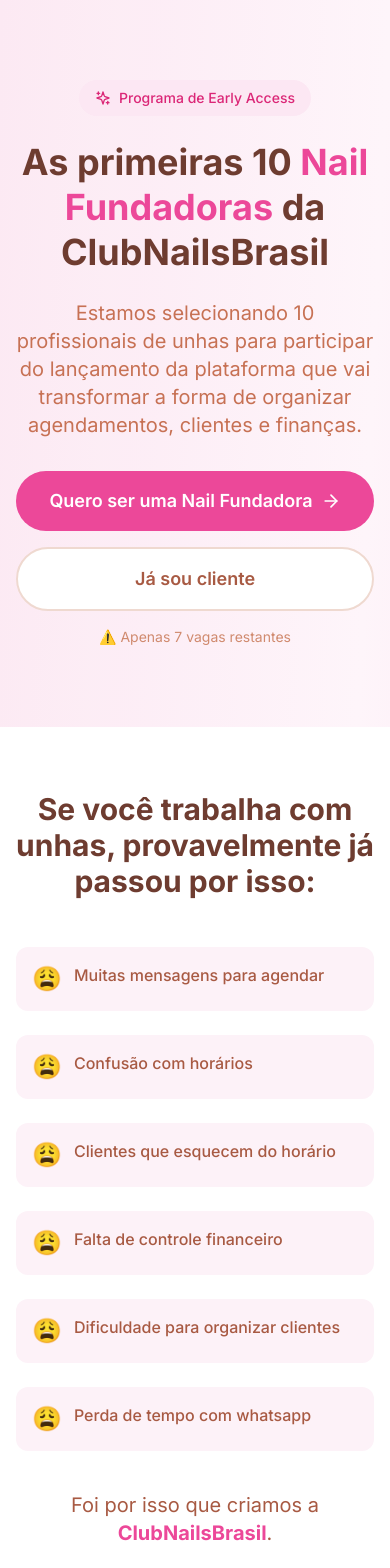
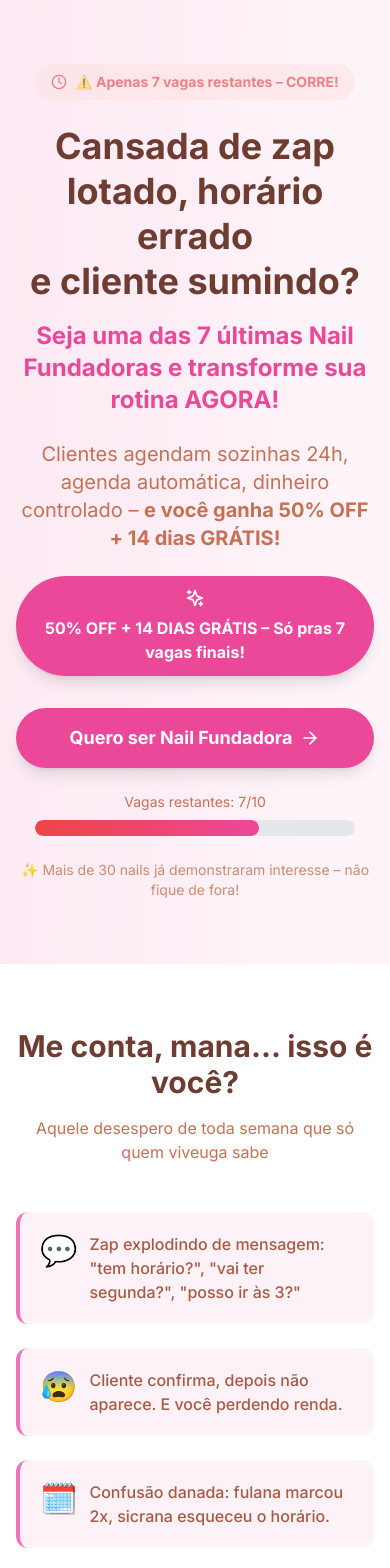
Before and after one commit to euhenriqueofc26/nails-saas, a Next.js app: page /fundadoras in a window 390 px wide. Shown: the top 1568 px of the page. Built offline with nearby package versions, Linux system fonts and the light colour scheme.

Commit message:
feat: landing page completa otimizada para conversão mobile-first

```diff
--- a/src/app/fundadoras/page.tsx
+++ b/src/app/fundadoras/page.tsx
@@ -1,7 +1,7 @@
 'use client'
 
 import { useState } from 'react'
-import { ArrowRight, Check, Star, Users, Calendar, DollarSign, MessageCircle, Sparkles, Clock, Shield, Heart, Quote, User, Phone, Instagram, MapPin } from 'lucide-react'
+import { ArrowRight, Check, Star, Users, Calendar, DollarSign, MessageCircle, Sparkles, Clock, Shield, Heart, Quote, User, Phone, Instagram, MapPin, Zap, TrendingUp, Wallet, Target } from 'lucide-react'
 import Link from 'next/link'
 
 export default function FundadorasPage() {
@@ -10,85 +10,169 @@
     nome: '',
     whatsapp: '',
     instagram: '',
-    cidade: ''
+    cidade: '',
+    clientesSemana: ''
   })
 
   const handleSubmit = (e: React.FormEvent) => {
     e.preventDefault()
-    const mensagem = `Olá! Quero entrar para a Lista VIP das 10 Nails Fundadoras da ClubNailsBrasil.\n\n*Meus dados:*\nNome: ${formData.nome}\nWhatsApp: ${formData.whatsapp}\nInstagram: ${formData.instagram}\nCidade: ${formData.cidade}`
+    const mensagem = `Olá! Quero ser uma Nail Fundadora da ClubNailsBrasil!\n\n*Meus dados:*\nNome: ${formData.nome}\nWhatsApp: ${formData.whatsapp}\nInstagram: ${formData.instagram}\nCidade: ${formData.cidade}\nClientes por semana: ${formData.clientesSemana}`
     const url = `https://wa.me/5511948746767?text=${encodeURIComponent(mensagem)}`
     window.open(url, '_blank')
     setFormSubmitted(true)
   }
 
   const vagasRestantes = 7
+  const vagasTotal = 10
 
   return (
     <div className="min-h-screen bg-gradient-to-br from-rose-50 via-white to-rose-100">
       {/* Hero Section */}
-      <section className="relative py-20 px-4 overflow-hidden">
+      <section className="relative py-16 px-4 overflow-hidden">
         <div className="absolute inset-0 bg-rose-500/5" />
         <div className="max-w-4xl mx-auto text-center relative z-10">
-          <div className="inline-flex items-center gap-2 bg-rose-100 text-rose-600 px-4 py-2 rounded-full text-sm font-medium mb-6">
-            <Sparkles size={16} />
-            Programa de Early Access
+          {/* Badge Urgência */}
+          <div className="inline-flex items-center gap-2 bg-red-100 text-red-600 px-4 py-2 rounded-full text-sm font-bold mb-6 animate-pulse">
+            <Clock size={16} />
+            ⚠️ Apenas {vagasRestantes} vagas restantes – CORRE!
           </div>
 
-          <h1 className="text-4xl md:text-5xl font-bold text-nude-900 mb-6 leading-tight">
-            As primeiras 10 <span className="text-rose-500">Nail Fundadoras</span> da ClubNailsBrasil
+          <h1 className="text-4xl md:text-5xl font-bold text-nude-900 mb-4 leading-tight">
+            Cansada de zap lotado, horário errado<br />
+            e cliente sumindo?
           </h1>
+          <h2 className="text-2xl md:text-3xl font-bold text-rose-500 mb-6">
+            Seja uma das {vagasRestantes} últimas Nail Fundadoras e transforme sua rotina AGORA!
+          </h2>
 
-          <p className="text-xl text-nude-600 mb-8 max-w-2xl mx-auto">
-            Estamos selecionando 10 profissionais de unhas para participar do lançamento da plataforma que vai transformar a forma de organizar agendamentos, clientes e finanças.
+          <p className="text-xl text-nude-600 mb-6 max-w-2xl mx-auto">
+            Clientes agendam sozinhas 24h, agenda automática, dinheiro controlado – <span className="font-bold">e você ganha 50% OFF + 14 dias GRÁTIS!</span>
           </p>
 
-          <div className="flex flex-col sm:flex-row gap-4 justify-center">
+          {/* Badge Trial + Oferta */}
+          <div className="inline-flex flex-wrap items-center justify-center gap-2 bg-gradient-to-r from-rose-500 to-pink-500 text-white px-6 py-3 rounded-full font-bold mb-8 shadow-lg">
+            <Sparkles size={20} />
+            50% OFF + 14 DIAS GRÁTIS – Só pras {vagasRestantes} vagas finais!
+          </div>
+
+          <div className="flex flex-col sm:flex-row gap-4 justify-center mb-6">
             <a
               href="#lista-vip"
-              className="inline-flex items-center justify-center gap-2 bg-rose-500 text-white px-8 py-4 rounded-full font-semibold text-lg hover:bg-rose-600 transition-colors"
+              className="inline-flex items-center justify-center gap-2 bg-rose-500 text-white px-8 py-4 rounded-full font-bold text-lg hover:bg-rose-600 transition-colors shadow-lg"
             >
-              Quero ser uma Nail Fundadora
+              Quero ser Nail Fundadora
               <ArrowRight size={20} />
             </a>
-            <Link
-              href="/entrar"
-              className="inline-flex items-center justify-center gap-2 bg-white text-nude-700 px-8 py-4 rounded-full font-semibold text-lg border-2 border-nude-200 hover:border-rose-300 transition-colors"
-            >
-              Já sou cliente
-            </Link>
           </div>
 
-          <p className="mt-4 text-sm text-nude-500">
-            ⚠️ Apenas {vagasRestantes} vagas restantes
+          {/* Contador Visual */}
+          <div className="max-w-xs mx-auto mb-6">
+            <p className="text-sm text-nude-600 mb-2">Vagas restantes: {vagasRestantes}/{vagasTotal}</p>
+            <div className="w-full bg-gray-200 rounded-full h-4 overflow-hidden">
+              <div
+                className="bg-gradient-to-r from-red-500 to-rose-500 h-4 rounded-full transition-all"
+                style={{ width: `${(vagasRestantes / vagasTotal) * 100}%` }}
+              />
+            </div>
+          </div>
+
+          <p className="text-sm text-nude-500">
+            ✨ Mais de 30 nails já demonstraram interesse – não fique de fora!
           </p>
         </div>
       </section>
 
-      {/* Problema */}
+      {/* Seção de Dores - Mais Humana */}
       <section className="py-16 px-4 bg-white">
         <div className="max-w-4xl mx-auto">
-          <h2 className="text-3xl font-bold text-nude-900 text-center mb-12">
-            Se você trabalha com unhas, provavelmente já passou por isso:
+          <h2 className="text-3xl font-bold text-nude-900 text-center mb-4">
+            Me conta, mana... isso é você?
           </h2>
+          <p className="text-nude-600 text-center mb-12">
+            Aquele desespero de toda semana que só quem viveuga sabe
+          </p>
 
           <div className="grid md:grid-cols-2 gap-6">
             {[
-              'Muitas mensagens para agendar',
-              'Confusão com horários',
-              'Clientes que esquecem do horário',
-              'Falta de controle financeiro',
-              'Dificuldade para organizar clientes',
-              'Perda de tempo com whatsapp'
+              { emoji: '💬', text: 'Zap explodindo de mensagem: "tem horário?", "vai ter segunda?", "posso ir às 3?"' },
+              { emoji: '😰', text: 'Cliente confirma, depois não aparece. E você perdendo renda.' },
+              { emoji: '🗓️', text: 'Confusão danada: fulana marcou 2x, sicrana esqueceu o horário.' },
+              { emoji: '📒', text: 'Caderninho do avô: anota tudo à mão e hopedera se perde.' },
+              { emoji: '💰', text: 'Fim do mês: "será que ganhei bem? quanto será que eu fiz?"' },
+              { emoji: '😫', text: 'Perder 2h por dia só respondendo zap. Tempo que podia estar vivendo!' }
             ].map((problema, i) => (
-              <div key={i} className="flex items-start gap-3 p-4 bg-rose-50 rounded-xl">
-                <span className="text-2xl">😩</span>
-                <span className="text-nude-700 font-medium">{problema}</span>
+              <div key={i} className="flex items-start gap-3 p-5 bg-rose-50 rounded-xl border-l-4 border-rose-400">
+                <span className="text-3xl">{problema.emoji}</span>
+                <span className="text-nude-700 font-medium text-base">{problema.text}</span>
               </div>
             ))}
           </div>
 
           <div className="text-center mt-10">
-            <p className="text-xl text-nude-700">Foi por isso que criamos a <span className="font-bold text-rose-500">ClubNailsBrasil</span>.</p>
+            <p className="text-2xl text-nude-800">Pois é... <span className="font-bold text-rose-500">A gente criou a solução!</span></p>
+          </div>
+        </div>
+      </section>
+
+      {/* Vídeo Demonstrativo */}
+      <section className="py-12 px-4 bg-gradient-to-br from-rose-50 to-white">
+        <div className="max-w-5xl mx-auto text-center">
+          <h2 className="text-3xl md:text-4xl font-bold text-nude-900 mb-4">
+            🎬 <span className="text-rose-500">Veja na prática em 4 minutos</span>
+          </h2>
+          <p className="text-lg text-nude-600 mb-8">
+            Sem enrolação. Veja como funciona e pronto.
+          </p>
+
+          <div className="rounded-2xl overflow-hidden shadow-2xl border-4 border-rose-100 inline-block max-w-full mb-8">
+            <iframe
+              width="800"
+              height="450"
+              src="https://www.youtube.com/embed/GCxlAPjp8Hc"
+              title="Demonstração ClubNailsBrasil"
+              frameBorder="0"
+              allow="accelerometer; autoplay; clipboard-write; encrypted-media; gyroscope; picture-in-picture; web-share"
+              allowFullScreen
+              className="w-full max-w-3xl aspect-video"
+            />
+          </div>
+
+          <div>
+            <a
+              href="#lista-vip"
+              className="inline-flex items-center justify-center gap-2 bg-rose-500 text-white px-10 py-5 rounded-full font-bold text-xl hover:bg-rose-600 transition-colors shadow-lg"
+            >
+              Quero ser uma Nail Fundadora
+            </a>
+          </div>
+        </div>
+      </section>
+
+      {/* Screenshots / O que você ganha */}
+      <section className="py-16 px-4 bg-white">
+        <div className="max-w-5xl mx-auto">
+          <h2 className="text-3xl font-bold text-nude-900 text-center mb-4">
+            O que você vai ganhar
+          </h2>
+          <p className="text-nude-600 text-center mb-12">
+            Tudo organizado num app só seu
+          </p>
+
+          <div className="grid md:grid-cols-2 gap-6">
+            {[
+              { icon: Calendar, title: 'Agenda Limpa', desc: 'Suas clientes veem horários disponíveis e agendam sozinhas. Sem você digitar nada.' },
+              { icon: Users, title: 'Cadastro de Clientes', desc: 'Nome, WhatsApp, histórico. Tudo salvo. Nunca mais pergunta "qual é o seu nome?"' },
+              { icon: Wallet, title: 'Dinheiro Controlado', desc: 'Receita, despesa, lucro. Veja quanto você ganhou no mês. Feito pra quem não manja de números.' },
+              { icon: Zap, title: 'Zap Automático', desc: 'Cliente agenda, você recebe confirmação no Zap. Ela recebe lembrete. Todo mundo ganha.' }
+            ].map((feature, i) => (
+              <div key={i} className="bg-gradient-to-br from-rose-50 to-white p-6 rounded-2xl border border-rose-100 shadow-md">
+                <div className="w-14 h-14 bg-rose-500 rounded-xl flex items-center justify-center mb-4">
+                  <feature.icon className="text-white w-7 h-7" />
+                </div>
+                <h3 className="text-xl font-bold text-nude-900 mb-2">{feature.title}</h3>
+                <p className="text-nude-600">{feature.desc}</p>
+              </div>
+            ))}
           </div>
         </div>
       </section>
@@ -97,52 +181,21 @@
       <section className="py-16 px-4 bg-gradient-to-br from-rose-500 to-rose-600 text-white">
         <div className="max-w-4xl mx-auto">
           <h2 className="text-3xl font-bold text-center mb-4">
-            Uma plataforma criada para Nail Designers
+            Com a ClubNailsBrasil você tem:
           </h2>
-          <p className="text-white/80 text-center mb-12">
-            Com a ClubNailsBrasil você terá:
-          </p>
 
           <div className="grid md:grid-cols-2 gap-4">
             {[
-              { icon: Users, text: 'Página profissional de agendamentos' },
-              { icon: Calendar, text: 'Clientes agendam sozinhas' },
-              { icon: MessageCircle, text: 'Confirmação automática no WhatsApp' },
-              { icon: Shield, text: 'Registro completo das clientes (CRM)' },
-              { icon: DollarSign, text: 'Controle financeiro simples' },
-              { icon: Check, text: 'Tudo organizado em um único painel' }
+              { icon: Calendar, text: 'Página profissional de agendamentos' },
+              { icon: Users, text: 'Clientes agendam sozinhas 24h' },
+              { icon: Zap, text: 'Confirmação automática no WhatsApp' },
+              { icon: Shield, text: 'CRM completo das clientes' },
+              { icon: TrendingUp, text: 'Controle financeiro simples' },
+              { icon: Check, text: 'Tudo em um único painel' }
             ].map((item, i) => (
               <div key={i} className="flex items-center gap-3 bg-white/10 p-4 rounded-xl">
                 <item.icon size={24} className="text-rose-200" />
                 <span className="font-medium">{item.text}</span>
-              </div>
-            ))}
-          </div>
-        </div>
-      </section>
-
-      {/* Como funciona */}
-      <section className="py-16 px-4 bg-white">
-        <div className="max-w-4xl mx-auto">
-          <h2 className="text-3xl font-bold text-nude-900 text-center mb-12">
-            Como funciona
-          </h2>
-
-          <div className="space-y-6">
-            {[
-              { step: '1', title: 'Você envia seu link para suas clientes', desc: 'Compartilhe sua página personalizada de agendamentos' },
-              { step: '2', title: 'Elas escolhem o serviço e o horário', desc: 'Visualizam todos os serviços disponíveis' },
-              { step: '3', title: 'O agendamento chega no seu WhatsApp', desc: 'Confirmação automática instantânea' },
-              { step: '4', title: 'Tudo aparece no painel da plataforma', desc: 'Organizado, sem confusão' }
-            ].map((item, i) => (
-              <div key={i} className="flex gap-6 items-start">
-                <div className="w-12 h-12 bg-rose-500 text-white rounded-full flex items-center justify-center font-bold text-xl flex-shrink-0">
-                  {item.step}
-                </div>
-                <div>
-                  <h3 className="text-xl font-bold text-nude-900">{item.title}</h3>
-                  <p className="text-nude-600">{item.desc}</p>
-                </div>
               </div>
             ))}
           </div>
@@ -195,44 +248,6 @@
         </div>
       </section>
 
-      {/* Vídeo Demonstrativo */}
-      <section className="py-16 px-4 bg-gradient-to-br from-rose-50 to-white">
-        <div className="max-w-5xl mx-auto text-center">
-          <h2 className="text-3xl md:text-4xl font-bold text-nude-900 mb-3">
-            Pare de perder tempo agendando pelo WhatsApp.<br />
-            <span className="text-rose-500">Veja em menos de 4 minutos como organizar seus agendamentos automaticamente.</span>
-          </h2>
-          <p className="text-lg text-nude-600 mb-4">
-            Veja como a ClubNailsBrasil organiza seus agendamentos automaticamente e reduz o tempo gasto no WhatsApp.
-          </p>
-          <p className="text-rose-600 font-medium mb-8">
-            ✨ Mais de 30 nail designers já demonstraram interesse na plataforma.
-          </p>
-
-          <div className="rounded-2xl overflow-hidden shadow-2xl border-4 border-rose-100 inline-block max-w-full mb-8">
-            <iframe
-              width="800"
-              height="450"
-              src="https://www.youtube.com/embed/GCxlAPjp8Hc"
-              title="Demonstração ClubNailsBrasil"
-              frameBorder="0"
-              allow="accelerometer; autoplay; clipboard-write; encrypted-media; gyroscope; picture-in-picture; web-share"
-              allowFullScreen
-              className="w-full max-w-3xl aspect-video"
-            />
-          </div>
-
-          <div>
-            <a
-              href="#lista-vip"
-              className="inline-flex items-center justify-center gap-2 bg-rose-500 text-white px-10 py-5 rounded-full font-bold text-xl hover:bg-rose-600 transition-colors shadow-lg"
-            >
-              Quero ser uma Nail Fundadora
-            </a>
-          </div>
-        </div>
-      </section>
-
       {/* Urgência - Oferta Especial */}
       <section className="py-12 px-4 bg-gradient-to-r from-rose-600 via-rose-500 to-rose-600">
         <div className="max-w-3xl mx-auto text-center text-white">
@@ -241,23 +256,11 @@
             Oferta de Lançamento: 50% OFF no primeiro ano
           </h3>
           <p className="text-white/90 mb-4">
-            Garanta agora e paying apenas <span className="font-bold text-2xl">R$ 24,90/mês</span> em vez de R$ 49,90
+            Teste GRÁTIS 14 dias sem cartão – pague só se amar!<br />
+            <span className="font-bold text-2xl">R$ 24,90/mês</span> em vez de R$ 49,90
           </p>
           <p className="text-rose-200 text-sm">
-            ✨ Promoção válida apenas para as 10 Nail Fundadoras
-          </p>
-        </div>
-      </section>
-
-      {/* Visão */}
-      <section className="py-16 px-4 bg-rose-50">
-        <div className="max-w-3xl mx-auto text-center">
-          <Heart size={48} className="text-rose-500 mx-auto mb-6" />
-          <h2 className="text-2xl font-bold text-nude-900 mb-6">
-            Acreditamos que nail designers merecem ferramentas profissionais para crescer.
-          </h2>
-          <p className="text-xl text-nude-700">
-            A ClubNailsBrasil nasce com um propósito: <span className="font-bold">transformar a forma como profissionais de unhas gerenciam seus negócios.</span>
+            ✨ Promoção válida apenas para as {vagasRestantes} Nail Fundadoras restantes
           </p>
         </div>
       </section>
@@ -266,7 +269,7 @@
       <section className="py-16 px-4 bg-white">
         <div className="max-w-4xl mx-auto">
           <h2 className="text-3xl font-bold text-nude-900 text-center mb-4">
-            Benefícios das Fundadoras
+            Benefícios Exclusivos das Fundadoras
           </h2>
           <p className="text-nude-600 text-center mb-12">
             Ao entrar agora, você garante:
@@ -274,14 +277,14 @@
 
           <div className="grid md:grid-cols-2 gap-6">
             {[
-              { title: 'Acesso antecipado', desc: 'Seja uma das primeiras a usar a plataforma' },
-              { title: 'Participar da construção', desc: 'Sua opinião molda o futuro da plataforma' },
-              { title: 'Condições especiais', desc: 'Preços exclusivos de lançamento' },
-              { title: 'Reconhecimento', desc: 'Título oficial de Nail Fundadora' },
-              { title: 'Prioridade em recursos', desc: 'Novas funcionalidades antes de todos' },
-              { title: 'Comunidade exclusiva', desc: 'Grupo privado para fundadoras' }
+              { title: '14 dias GRÁTIS', desc: 'Teste sem compromisso. Sem cartão.' },
+              { title: '50% OFF permanente', desc: 'R$ 24,90/mês pelo primeiro ano' },
+              { title: 'Acesso antecipado', desc: 'Seja uma das primeiras a usar' },
+              { title: 'Moldar a plataforma', desc: 'Sua opinião define o futuro' },
+              { title: 'Título oficial', desc: 'Nail Fundadora reconhecida' },
+              { title: 'Prioridade total', desc: 'Novas funcionalidades primeiro' }
             ].map((beneficio, i) => (
-              <div key={i} className="flex items-start gap-4 p-6 border-2 border-rose-100 rounded-xl hover:border-rose-300 transition-colors">
+              <div key={i} className="flex items-start gap-4 p-6 border-2 border-rose-100 rounded-xl hover:border-rose-300 transition-colors bg-rose-50/50">
                 <Check size={24} className="text-rose-500 flex-shrink-0" />
                 <div>
                   <h3 className="font-bold text-nude-900">{beneficio.title}</h3>
@@ -297,7 +300,7 @@
       <section className="py-12 px-4 bg-nude-900 text-white text-center">
         <div className="max-w-2xl mx-auto">
           <p className="text-2xl md:text-3xl font-bold text-rose-400 mb-4">
-            ⚠️ Apenas 10 vagas disponíveis
+            ⚠️ Apenas {vagasRestantes} vagas restantes
           </p>
           <p className="text-white/70">
             3 vagas já reservadas. Corra antes que acabem!
@@ -323,15 +326,15 @@
       <section id="lista-vip" className="py-20 px-4 bg-gradient-to-br from-rose-500 via-rose-600 to-rose-700">
         <div className="max-w-md mx-auto">
           <div className="bg-white rounded-3xl shadow-2xl p-8">
-            <div className="text-center mb-8">
+            <div className="text-center mb-6">
               <div className="w-16 h-16 bg-rose-100 rounded-full flex items-center justify-center mx-auto mb-4">
                 <Sparkles className="text-rose-500 w-8 h-8" />
               </div>
               <h2 className="text-2xl font-bold text-gray-800 mb-2">
-                Garantir Minha Vaga
+                Garantir Minha Vaga Agora
               </h2>
               <p className="text-gray-500 text-sm">
-                Preencha abaixo e venha construir a história da ClubNailsBrasil conosco
+                Preencha e garanta seus benefícios de fundadora
               </p>
             </div>
 
@@ -346,7 +349,7 @@
                 </p>
               </div>
             ) : (
-              <form onSubmit={handleSubmit} className="space-y-5">
+              <form onSubmit={handleSubmit} className="space-y-4">
                 <div className="relative">
                   <User className="absolute left-4 top-1/2 -translate-y-1/2 text-gray-400 w-5 h-5" />
                   <input
@@ -366,7 +369,7 @@
                     value={formData.whatsapp}
                     onChange={(e) => setFormData({ ...formData, whatsapp: e.target.value })}
                     className="w-full pl-12 pr-4 py-4 rounded-xl bg-gray-50 border-2 border-gray-100 text-gray-800 placeholder-gray-400 focus:outline-none focus:border-rose-400 focus:bg-white transition-all"
-                    placeholder="(11) 99999-9999"
+                    placeholder="WhatsApp (11) 99999-9999"
                   />
                 </div>
                 <div className="relative">
@@ -387,15 +390,29 @@
                     value={formData.cidade}
                     onChange={(e) => setFormData({ ...formData, cidade: e.target.value })}
                     className="w-full pl-12 pr-4 py-4 rounded-xl bg-gray-50 border-2 border-gray-100 text-gray-800 placeholder-gray-400 focus:outline-none focus:border-rose-400 focus:bg-white transition-all"
-                    placeholder="São Paulo, SP"
+                    placeholder="Cidade, Estado"
                   />
+                </div>
+                <div className="relative">
+                  <Target className="absolute left-4 top-1/2 -translate-y-1/2 text-gray-400 w-5 h-5" />
+                  <select
+                    required
+                    value={formData.clientesSemana}
+                    onChange={(e) => setFormData({ ...formData, clientesSemana: e.target.value })}
+                    className="w-full pl-12 pr-4 py-4 rounded-xl bg-gray-50 border-2 border-gray-100 text-gray-800 focus:outline-none focus:border-rose-400 focus:bg-white transition-all appearance-none"
+                  >
+                    <option value="">Quantas clientes atende por semana?</option>
+                    <option value="1-10">1 a 10 clientes</option>
+                    <option value="11-20">11 a 20 clientes</option>
+                    <option value="21+">Mais de 20 clientes</option>
+                  </select>
                 </div>
                 <button
                   type="submit"
                   className="w-full bg-gradient-to-r from-rose-500 to-rose-600 text-white font-bold py-4 rounded-xl hover:from-rose-600 hover:to-rose-700 transition-all shadow-lg hover:shadow-xl transform hover:-translate-y-0.5 flex items-center justify-center gap-2"
                 >
                   <Sparkles className="w-5 h-5" />
-                  Quero ser uma Nail Fundadora
+                  Quero ser Nail Fundadora – Garantir Vaga Agora!
                 </button>
                 <p className="text-center text-gray-400 text-xs">
                   🔒 Seus dados estão seguros. Não enviamos spam.
@@ -406,9 +423,9 @@
         </div>
       </section>
 
-      {/* Footer Simples */}
+      {/* Footer */}
       <footer className="py-8 px-4 bg-nude-900 text-white/60 text-center text-sm">
-        <div className="flex justify-center gap-6 mb-4">
+        <div className="flex flex-col items-center gap-4 mb-4">
           <a
             href="https://instagram.com/clubnailsbrasilofc"
             target="_blank"
@@ -418,7 +435,17 @@
             <Instagram className="w-5 h-5" />
             @clubnailsbrasilofc
           </a>
+          <a
+            href="https://wa.me/5511948746767"
+            target="_blank"
+            rel="noopener noreferrer"
+            className="hover:text-rose-400 transition-colors flex items-center gap-2"
+          >
+            <Phone className="w-5 h-5" />
+            Suporte via WhatsApp
+          </a>
         </div>
+        <p className="mb-2">Feito por e para nail designers 💅</p>
         <p className="mb-4">© 2026 ClubNailsBrasil. Todos os direitos reservados.</p>
         <div className="flex justify-center gap-4">
           <Link href="/politica-privacidade?from=%2Ffundadoras" className="hover:text-white">Política de Privacidade</Link>
```
